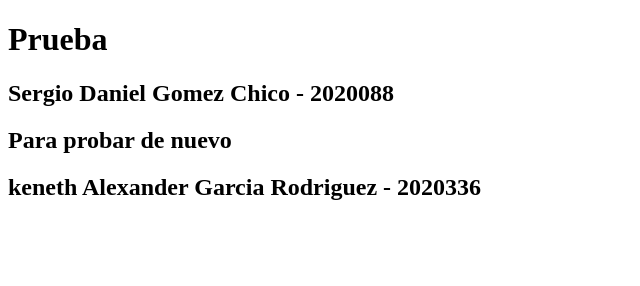
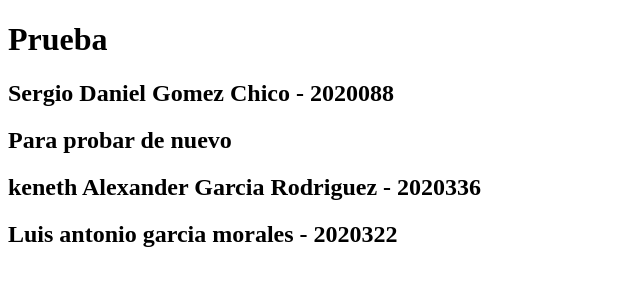
Before and after one commit to dgarcia-2020185/Prueba, a plain HTML site: page index.html in a window 1280 px wide. Shown: the whole page, without its empty margins (0-640 px from the left). Drawn offline with Linux system fonts and the light colour scheme.

Commit message:
Se agrega el nombre Luis García y carnet 2020322

```diff
--- a/index.html
+++ b/index.html
@@ -8,4 +8,6 @@
     <h2>Sergio Daniel Gomez Chico - 2020088</h2>
     <h2> Para probar de nuevo</h2>
     <h2>keneth Alexander Garcia Rodriguez - 2020336</h2>
+    <h2>Luis antonio garcia morales - 2020322</h2>
+
 </body>
```
